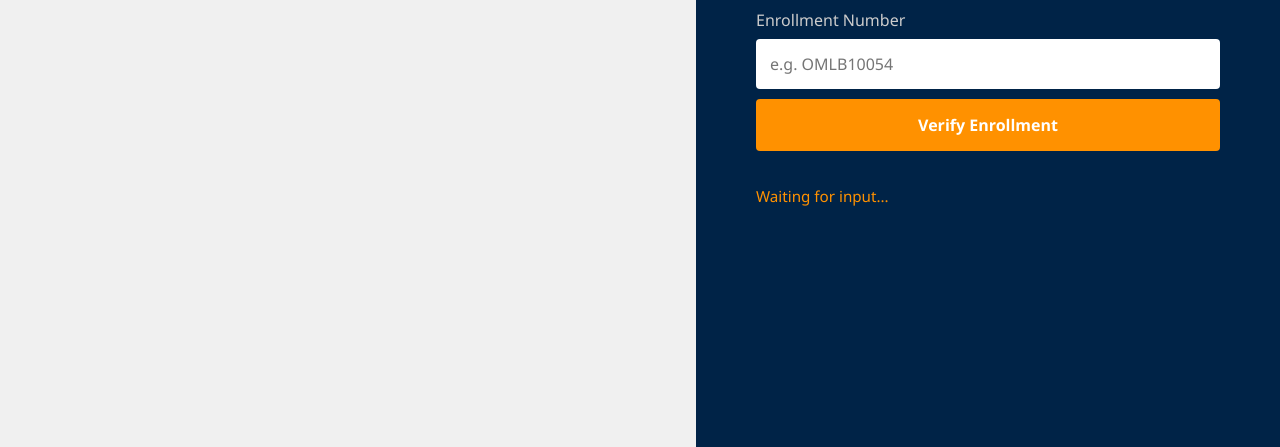
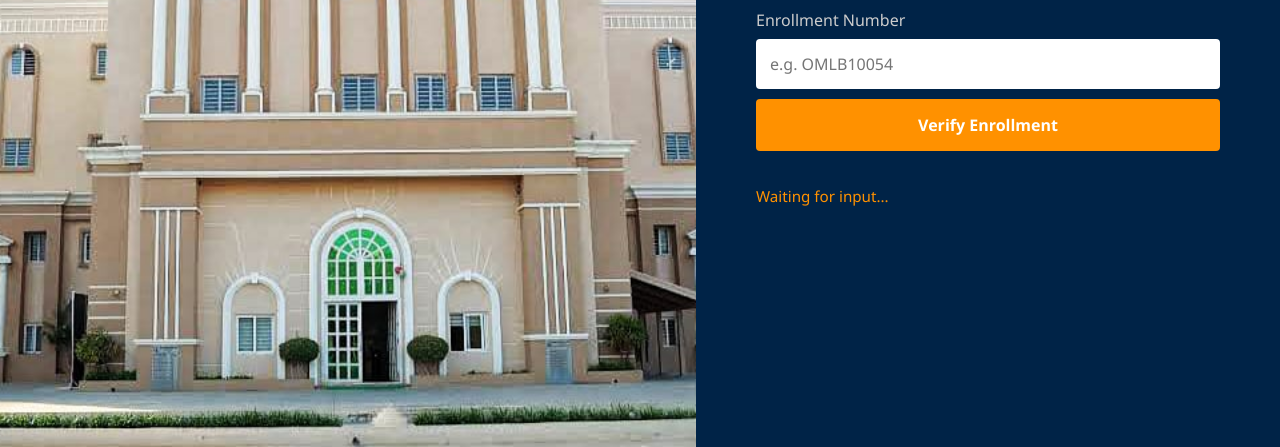
Before and after one commit to rajeshnw5207-bomis/bomis-sports, a website: page login.html in a window 1280 px wide. Shown: the part 353-800 px from the top of the page. Drawn offline with Linux system fonts and the light colour scheme.

Commit message:
Update login.html

```diff
--- a/login.html
+++ b/login.html
@@ -11,7 +11,7 @@
         /* Left Side: Points to your actual GitHub images folder */
         .left-side {
             flex: 1.2;
-            background: url('images/school.jpg') no-repeat center center;
+            background: url('images/school.jpeg') no-repeat center center;
             background-size: cover;
             background-color: #f0f0f0;
         }
```
